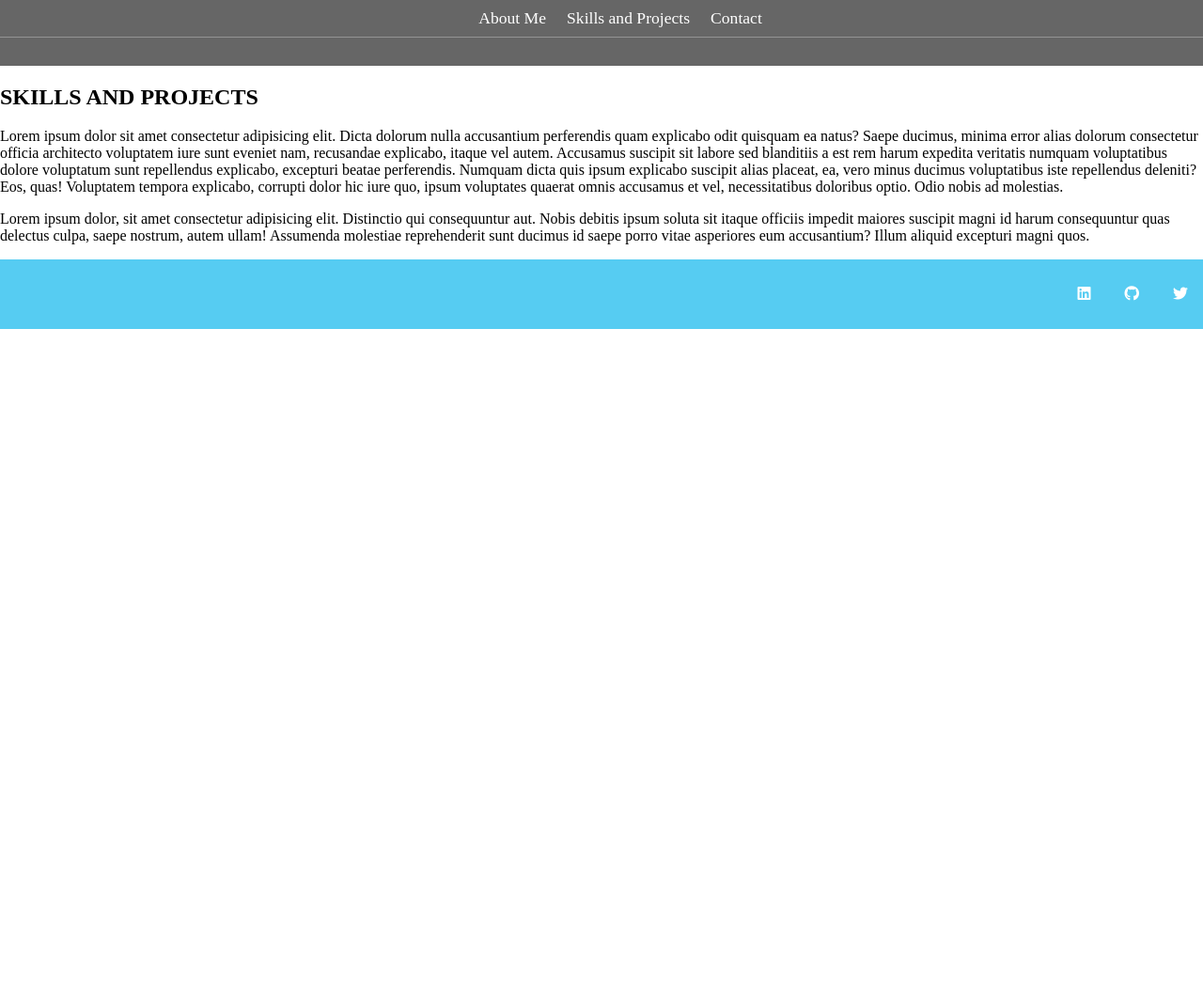
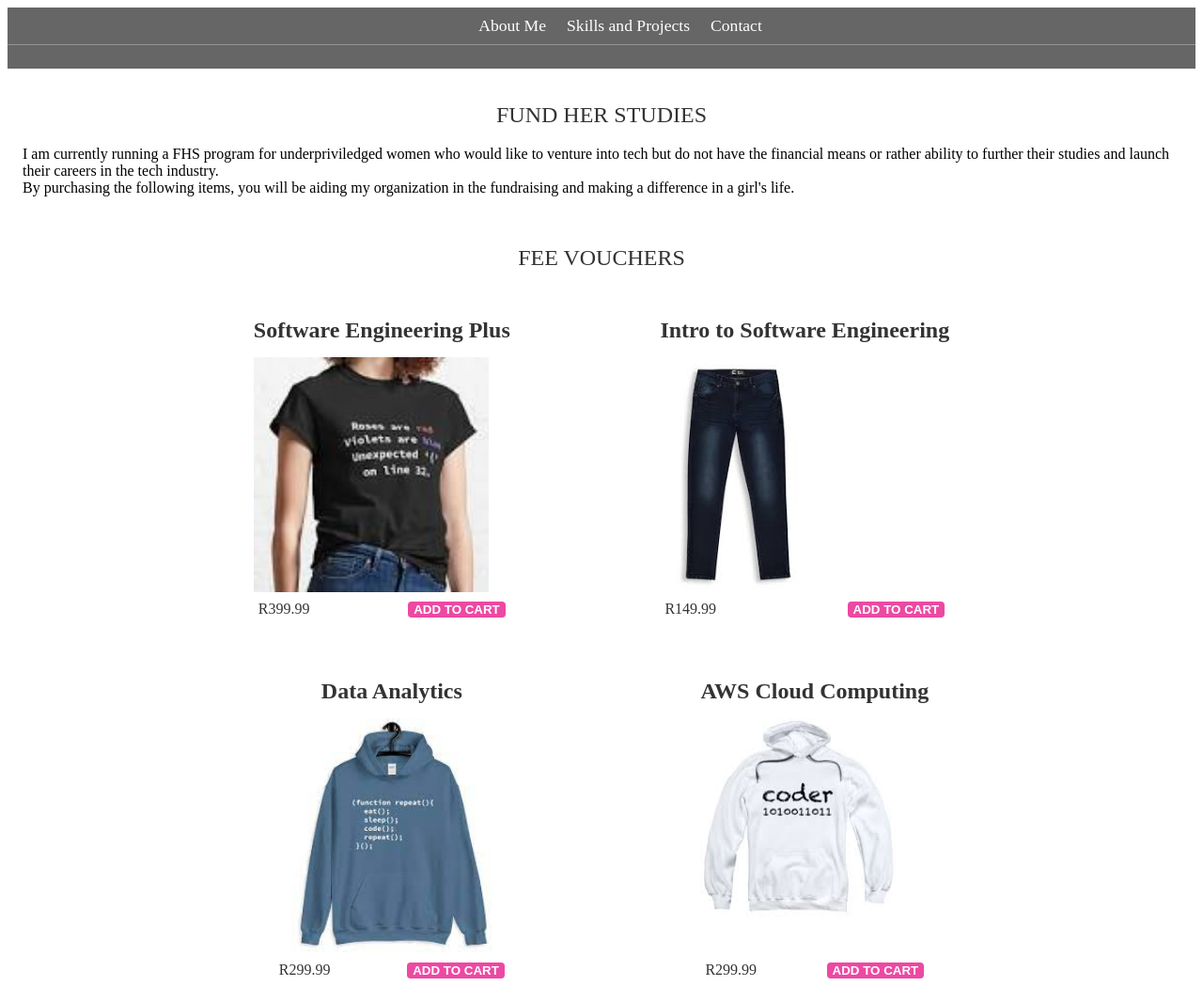
Before and after one commit to ThembelihleN/alx_capstone_project, a plain HTML site: page Skills and Projects.html in a window 1280 px wide. Shown: the top 1049 px of the page at 94% size. Before the commit the page ends 800 px from the top, so only its background shows below. Drawn offline with Linux system fonts and the light colour scheme.

Commit message:
modified

```diff
--- a/Skills and Projects.html
+++ b/Skills and Projects.html
@@ -18,11 +18,68 @@
         </nav>
     </header>
     <section class="content-section">
-        <h2 class="section-header">SKILLS AND PROJECTS</h2>
-        <p>Lorem ipsum dolor sit amet consectetur adipisicing elit. Dicta dolorum nulla accusantium perferendis quam explicabo odit quisquam ea natus? Saepe ducimus, minima error alias dolorum consectetur officia architecto voluptatem iure sunt eveniet nam, recusandae explicabo, itaque vel autem. Accusamus suscipit sit labore sed blanditiis a est rem harum expedita veritatis numquam voluptatibus dolore voluptatum sunt repellendus explicabo, excepturi beatae perferendis. Numquam dicta quis ipsum explicabo suscipit alias placeat, ea, vero minus ducimus voluptatibus iste repellendus deleniti? Eos, quas! Voluptatem tempora explicabo, corrupti dolor hic iure quo, ipsum voluptates quaerat omnis accusamus et vel, necessitatibus doloribus optio. Odio nobis ad molestias.</p>
-        <p>Lorem ipsum dolor, sit amet consectetur adipisicing elit. Distinctio qui consequuntur aut. Nobis debitis ipsum soluta sit itaque officiis impedit maiores suscipit magni id harum consequuntur quas delectus culpa, saepe nostrum, autem ullam! Assumenda molestiae reprehenderit sunt ducimus id saepe porro vitae asperiores eum accusantium? Illum aliquid excepturi magni quos.</p>
+        <h2 class="section-header">FUND HER STUDIES</h2>
+        <p>I am currently running a FHS program for underpriviledged women who
+            would like to venture into tech but do not have the financial
+            means or rather ability to further their studies and launch their
+            careers in the tech industry.
+            <br>
+            By purchasing the following items, you will be aiding my organization
+            in the fundraising and making a difference in a girl's life.
+        </p>
     </section>
-
+    <section class="container content-section">
+        <h2 class="section-header">FEE VOUCHERS</h2>
+        <div class="shop-items">
+            <div class="shop-item">
+                <span class="shop-item-title">Software Engineering Plus</span>
+                <img class="shop-item-image" src="images/classic-tee.jpg">
+                <div class="shop-item-details">
+                    <span class="shop-item-price">R399.99</span>
+                    <button class="btn btn-primary shop-item-button" type="button">ADD TO CART</button>
+                </div>
+            </div>
+            <div class="shop-item">
+                <span class="shop-item-title">Intro to Software Engineering</span>
+                <img class="shop-item-image" src="images/jeans.jpg">
+                <div class="shop-item-details">
+                    <span class="shop-item-price">R149.99</span>
+                    <button class="btn btn-primary shop-item-button" type="button">ADD TO CART</button>
+                </div>
+            </div>
+            <div class="shop-item">
+                <span class="shop-item-title">Data Analytics</span>
+                <img class="shop-item-image" src="images/hoodie.jpg">
+                <div class="shop-item-details">
+                    <span class="shop-item-price">R299.99</span>
+                    <button class="btn btn-primary shop-item-button" type="button">ADD TO CART</button>
+                </div>
+            </div>
+            <div class="shop-item">
+                <span class="shop-item-title">AWS Cloud Computing</span>
+                <img class="shop-item-image" src="images/sweater.jpg">
+                <div class="shop-item-details">
+                    <span class="shop-item-price">R299.99</span>
+                    <button class="btn btn-primary shop-item-button" type="button">ADD TO CART</button>
+                </div>
+            </div>
+        </div>
+    </section>
+    <section class="container content-section">
+        <h2 class="section-header">CART</h2>
+        <div class="cart-row">
+            <span class="cart-item cart-header cart-column">ITEM</span>
+            <span class="cart-price cart-header cart-column">PRICE</span>
+            <span class="cart-quantity cart-header cart-column">QUANTITY</span>
+        </div>
+        <div class="cart-items">
+        </div>
+        <div class="cart-total">
+            <strong class="cart-total-title">Total</strong>
+            <span class="cart-total-price">R0</span>
+        </div>
+        <button class="btn btn-primary btn-purchase" type="button">PURCHASE</button>
+    </section>
     <footer class="main-footer">
         <div class="container main-footer-container">
             <ul class="nav footer-nav">
--- a/style.css
+++ b/style.css
@@ -1,8 +1,14 @@
 
-html, body {
+html {
     margin: 0;
     padding: 0;
     min-height: 100%;
+}
+
+body {
+    min-height: 100vh;
+    display: flex;
+    flex-direction: column;
 }
 
 .nav ul {
@@ -32,9 +38,25 @@
     background-image: url("images/background\ image.jpeg");
     background-blend-mode: multiply;
     background-size: cover;
-    padding-bottom: 30px;
+    padding-bottom: 25px;
 }
 
+.content-section {
+    margin: 1em;
+}
+
+.container {
+    max-width: 900px;
+    margin: 0 auto;
+    padding: 0 1.5em;
+}
+.section-header {
+    font-family: "Metal Mania";
+    font-weight: normal;
+    color: #333;
+    text-align: center;
+    font-size: 1.5em;
+}
 
 .about-me-image {
     float: left;
@@ -60,6 +82,7 @@
 
 .shop-item-image {
     height: 250px;
+    border:rgba(0, 0, 0, .6)
 }
 
 .shop-item-details {
@@ -77,6 +100,14 @@
     display: flex;
     flex-wrap: wrap;
     justify-content: space-around;
+}
+
+.btn-primary {
+    color: white;
+    background-color:#ec49a3;
+    border: none;
+    border-radius: .3em;
+    font-weight: bold;
 }
 
 .cart-header {
@@ -140,7 +171,7 @@
     height: 34px;
     width: 50px;
     border-radius: 5px;
-    border: 1px solid #56CCF2;
+    border: 1px solid #ec49a3;
     background-color: #eee;
     color: #333;
     padding: 0;
@@ -182,14 +213,14 @@
 }
 
 .main-footer {
-    background-color: #56CCF2;
+    background-color: #ec49a3;
     color: white;
     padding: .25em 0;
+    margin-top: auto;
 }
 
 .main-footer-container {
     display: flex;
-    align-items: center;
 }
 
 .main-footer-container ul {
```
Also changed, not shown: contact.html (+3 -62 lines).
